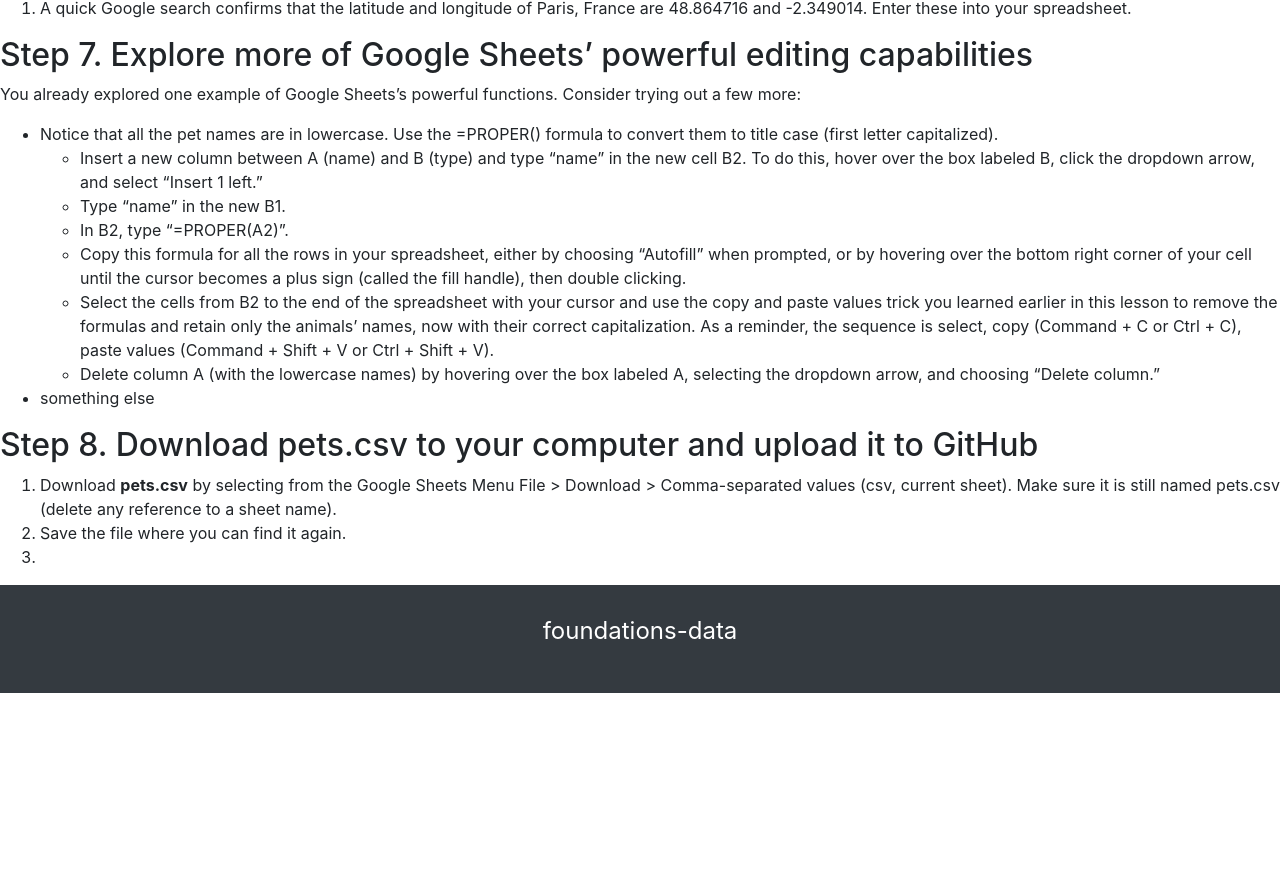
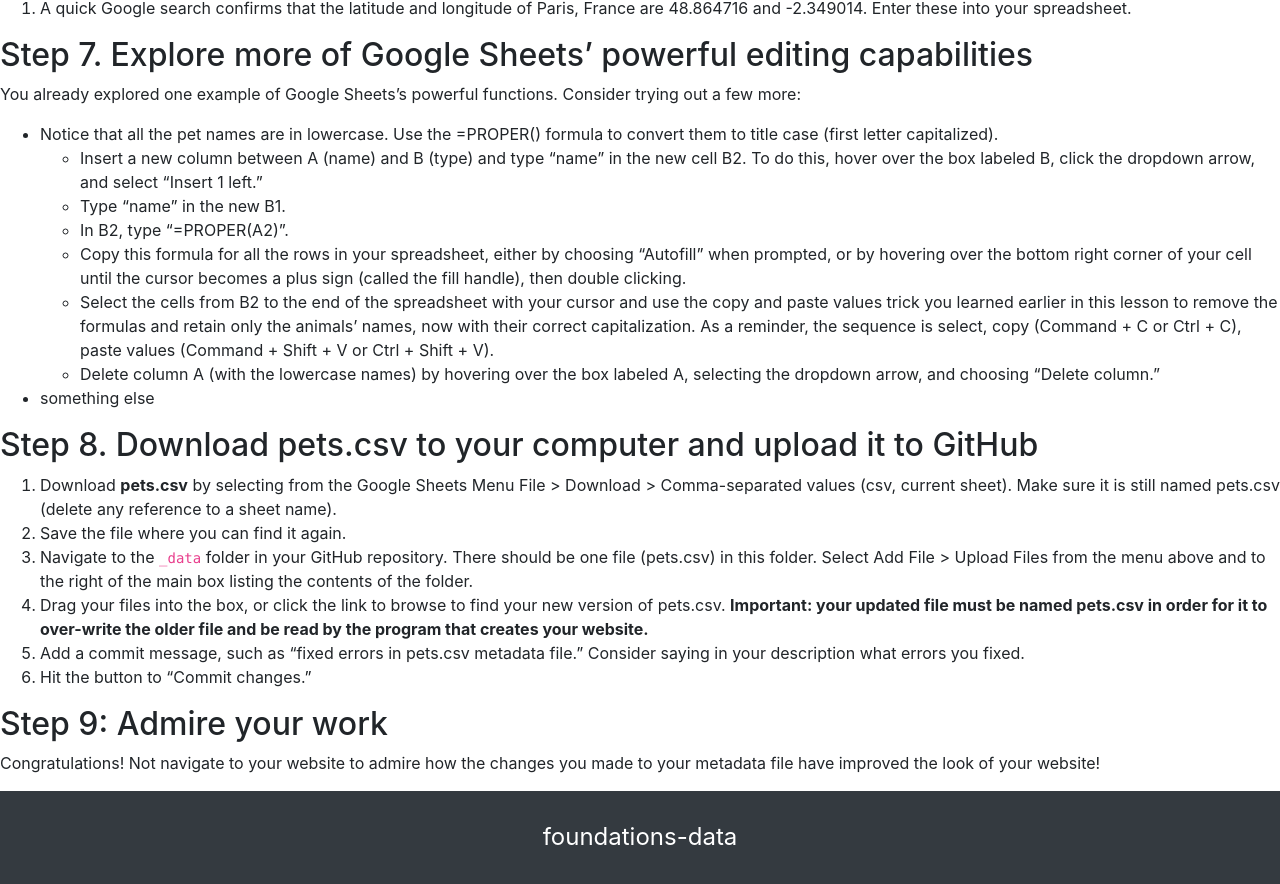
Before and after one commit to learn-static/foundations-3-data, a Jekyll site: the page built from intro-data.md, in a window 1280 px wide and 900 px high, scrolled down 3615 px. Shown: the top 884 px of the window. Built offline with Jekyll 4.4.1, drawn with Linux system fonts in a browser that asks for light colours; our own code applies the rules of GitHub Pages for plain Markdown files; before the commit the page ends 4308 px from its top, so only the background shows below that.

Commit message:
finished a draft, finally

```diff
--- a/intro-data.md
+++ b/intro-data.md
@@ -100,4 +100,10 @@ You already explored one example of Google Sheets's powerful functions. Consider
 ## Step 8. Download pets.csv to your computer and upload it to GitHub
 1. Download **pets.csv** by selecting from the Google Sheets Menu File > Download > Comma-separated values (csv, current sheet). Make sure it is still named pets.csv (delete any reference to a sheet name).
 2. Save the file where you can find it again.
-3.
+3. Navigate to the `_data` folder in your GitHub repository. There should be one file (pets.csv) in this folder. Select Add File > Upload Files from the menu above and to the right of the main box listing the contents of the folder.
+4. Drag your files into the box, or click the link to browse to find your new version of pets.csv. **Important: your updated file must be named pets.csv in order for it to over-write the older file and be read by the program that creates your website.**
+5. Add a commit message, such as "fixed errors in pets.csv metadata file." Consider saying in your description what errors you fixed.
+6. Hit the button to "Commit changes."
+
+## Step 9: Admire your work
+Congratulations! Not navigate to your website to admire how the changes you made to your metadata file have improved the look of your website!
```
